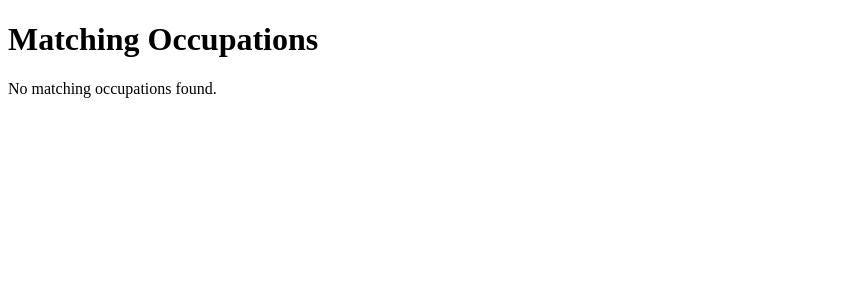
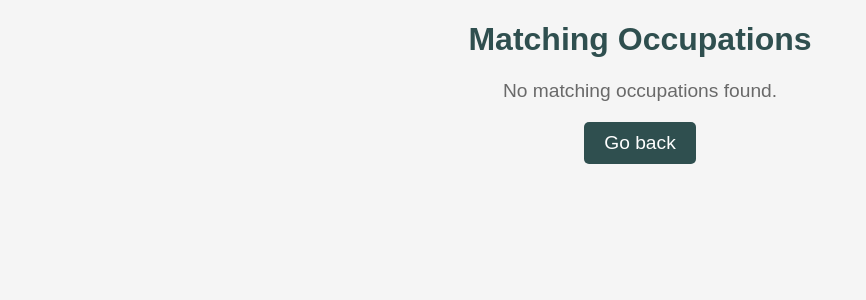
Before and after one commit to Serena87/PathFinder, a Flask app: template templates/occupations.html in a window 1280 px wide. Shown: the top 300 px of the page, without its empty margins (0-866 px from the left). Run offline with Flask 3, Linux system fonts and the light colour scheme; the template is opened without the code that fills it, so the values that code supplies are empty; parts of the project's set-up code (start-up, migrations or seed data) failed here and were passed over.

Commit message:
Uppdaterad frontend

```diff
--- a/templates/occupations.html
+++ b/templates/occupations.html
@@ -2,6 +2,45 @@
 <html>
   <head>
     <title>Matching Occupations</title>
+    <style>
+      body {
+        font-family: Arial, sans-serif;
+        background-color: #f5f5f5;
+      }
+      h1 {
+        color: #2f4f4f;
+        text-align: center;
+      }
+      ul {
+        list-style: none;
+        margin: 0 auto;
+        max-width: 600px;
+        padding: 0;
+      }
+      li {
+        margin: 10px 0;
+        background-color: #fff;
+        border-radius: 5px;
+        box-shadow: 0px 2px 5px rgba(0, 0, 0, 0.1);
+        padding: 10px;
+      }
+      p {
+        text-align: center;
+        font-size: 1.2em;
+        color: #696969;
+      }
+      #back-button {
+        display: block;
+        margin: 20px auto;
+        padding: 10px 20px;
+        border: none;
+        background-color: #2f4f4f;
+        color: #fff;
+        border-radius: 5px;
+        font-size: 1.2em;
+        cursor: pointer;
+      }
+    </style>
   </head>
   <body>
     <h1>Matching Occupations</h1>
@@ -11,6 +50,10 @@
           <li>{{ occupation }}</li>
         {% endfor %}
       </ul>
+      <button id="back-button" onclick="window.history.back();">Go back</button>
     {% else %}
       <p>No matching occupations found.</p>
+      <button id="back-button" onclick="window.history.back();">Go back</button>
     {% endif %}
+  </body>
+</html>
```
Also changed, not shown: app_checkbox.py (+3 -6 lines).
